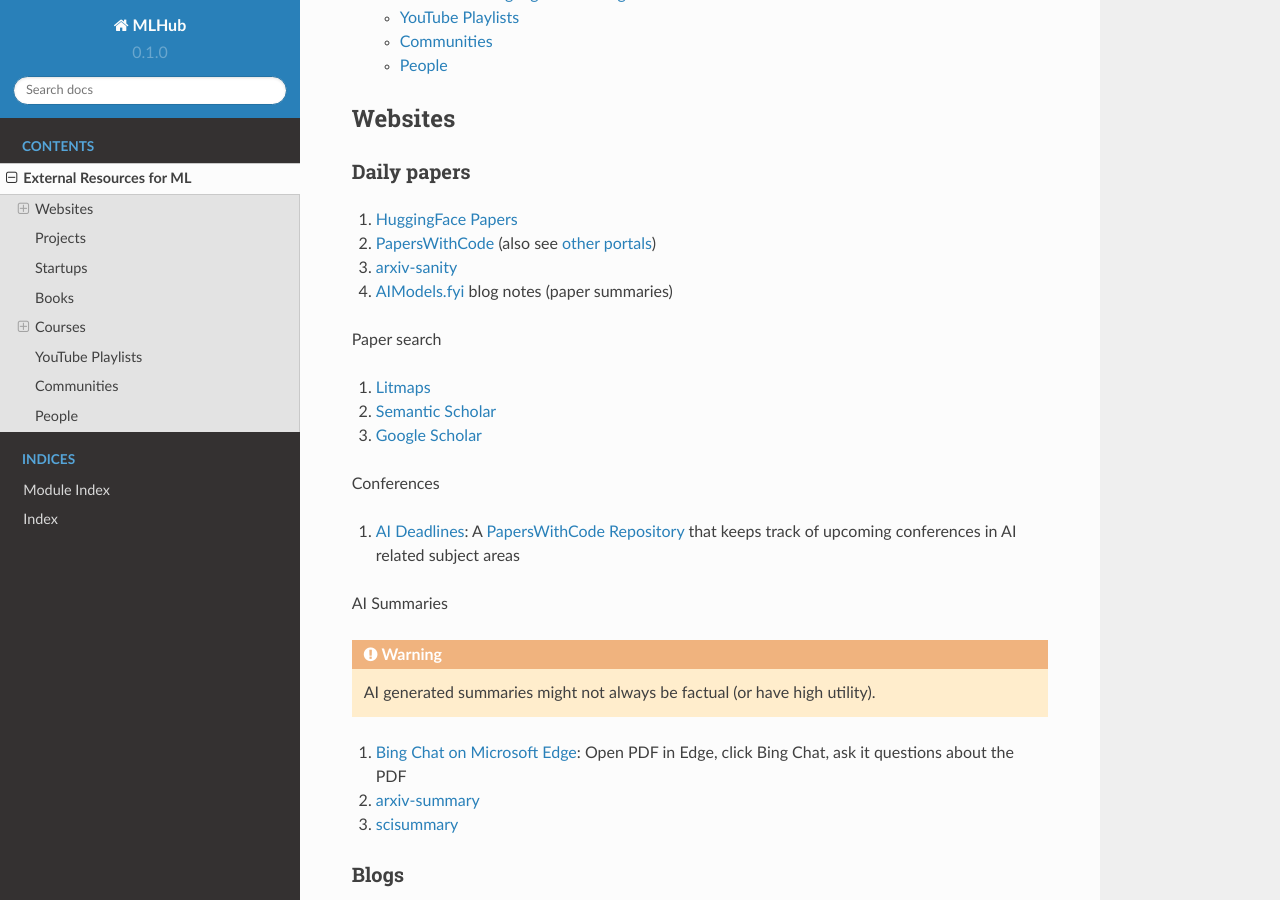
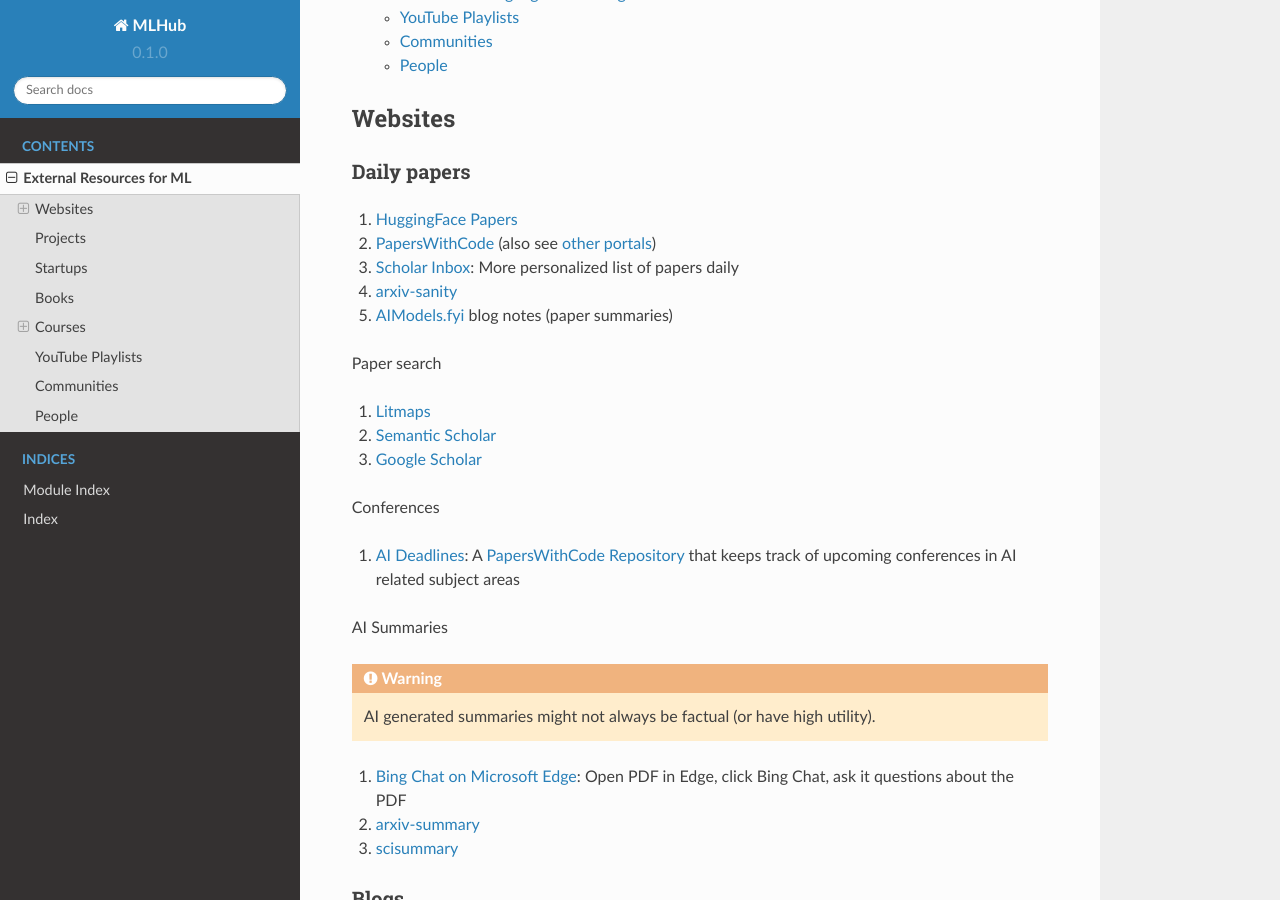
Before and after one commit to TheProjectsGuy/MLHub, a Sphinx documentation site: the page built from docs/resources.rst, in a window 1280 px wide and 900 px high, scrolled down 598 px. Built offline with Sphinx 7.4.7 and the Read the Docs theme 2.0.0, drawn with Linux system fonts in a browser that asks for light colours.

Commit message:
Added Scholar Inbox paper list

```diff
--- a/docs/resources.rst
+++ b/docs/resources.rst
@@ -14,6 +14,7 @@
 
 #. `HuggingFace Papers <https://huggingface.co/papers>`_
 #. `PapersWithCode <https://paperswithcode.com/>`_ (also see `other portals <https://portal.paperswithcode.com/>`_)
+#. `Scholar Inbox <https://www.scholar-inbox.com/>`_: More personalized list  of papers daily
 #. `arxiv-sanity <https://arxiv-sanity-lite.com/>`_
 #. `AIModels.fyi <https://notes.aimodels.fyi/>`_ blog notes (paper summaries)
 
```
